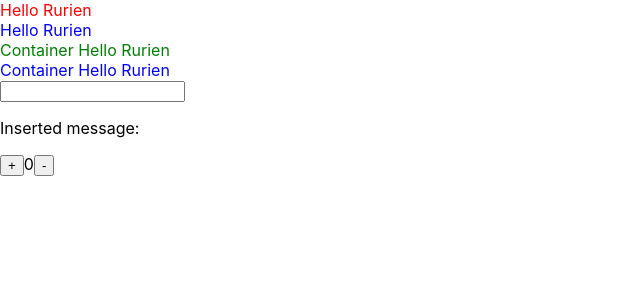
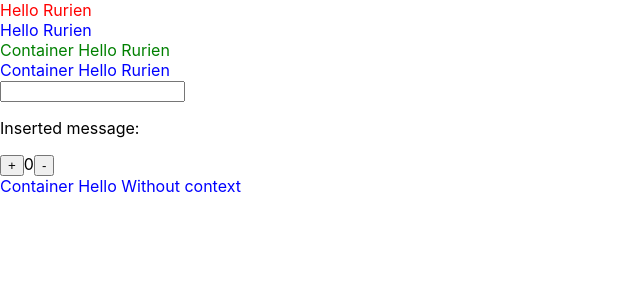
Before and after one commit to Rurien1124/react-typescript-basic, a React (Create React App) app: page / in a window 1280 px wide. Shown: the top 300 px of the page, without its empty margins (0-640 px from the left). Built offline with nearby package versions, Linux system fonts and the light colour scheme.

Commit message:
Add components family without context

```diff
--- a/src/App.tsx
+++ b/src/App.tsx
@@ -2,16 +2,25 @@ import React from 'react';
 import { ContainerHello, Hello } from './props/Hello';
 import { Message } from './state/Message';
 import { Counter } from './state/Counter';
+import { WithoutContext } from './context/without/WithoutContext';
 
 function App() {
   return (
     <div>
+      {/* Props */}
       <Hello name={'Rurien'} color={'red'} />
       <Hello name={'Rurien'} />
       <ContainerHello name={'Rurien'} color={'green'} />
       <ContainerHello name={'Rurien'} />
+
+      {/* State */}
       <Message />
       <Counter />
+
+      {/* Without context */}
+      <WithoutContext />
+
+      {/* With context */}
     </div>
   );
 }
--- /dev/null
+++ b/src/context/without/Child.tsx
@@ -0,0 +1,10 @@
+import React from 'react';
+import { GrandChild } from './GrandChild';
+
+interface Props {
+  value: string;
+}
+
+export const Child = ({ value }: Props) => {
+  return <GrandChild value={value} />;
+};
--- /dev/null
+++ b/src/context/without/GrandChild.tsx
@@ -0,0 +1,10 @@
+import React from 'react';
+import { ContainerHello } from '../../props/Hello';
+
+interface Props {
+  value: string;
+}
+
+export const GrandChild = ({ value }: Props) => {
+  return <ContainerHello name={value} />;
+};
--- /dev/null
+++ b/src/context/without/GrandParent.tsx
@@ -0,0 +1,15 @@
+import React from 'react';
+import { Parent } from './Parent';
+
+/**
+ * Props 변수명이나 타입이 바뀌게 되면
+ * 하위 컴포넌트의 값도 변경시켜줘야하는
+ * props drilling 이 일어남
+ */
+interface Props {
+  value: string;
+}
+
+export const GrandParent = ({ value }: Props) => {
+  return <Parent value={value} />;
+};
--- /dev/null
+++ b/src/context/without/Parent.tsx
@@ -0,0 +1,10 @@
+import React from 'react';
+import { Child } from './Child';
+
+interface Props {
+  value: string;
+}
+
+export const Parent = ({ value }: Props) => {
+  return <Child value={value} />;
+};
--- /dev/null
+++ b/src/context/without/WithoutContext.tsx
@@ -0,0 +1,6 @@
+import React from 'react';
+import { GrandParent } from './GrandParent';
+
+export const WithoutContext = () => {
+  return <GrandParent value='Without context' />;
+};
```
